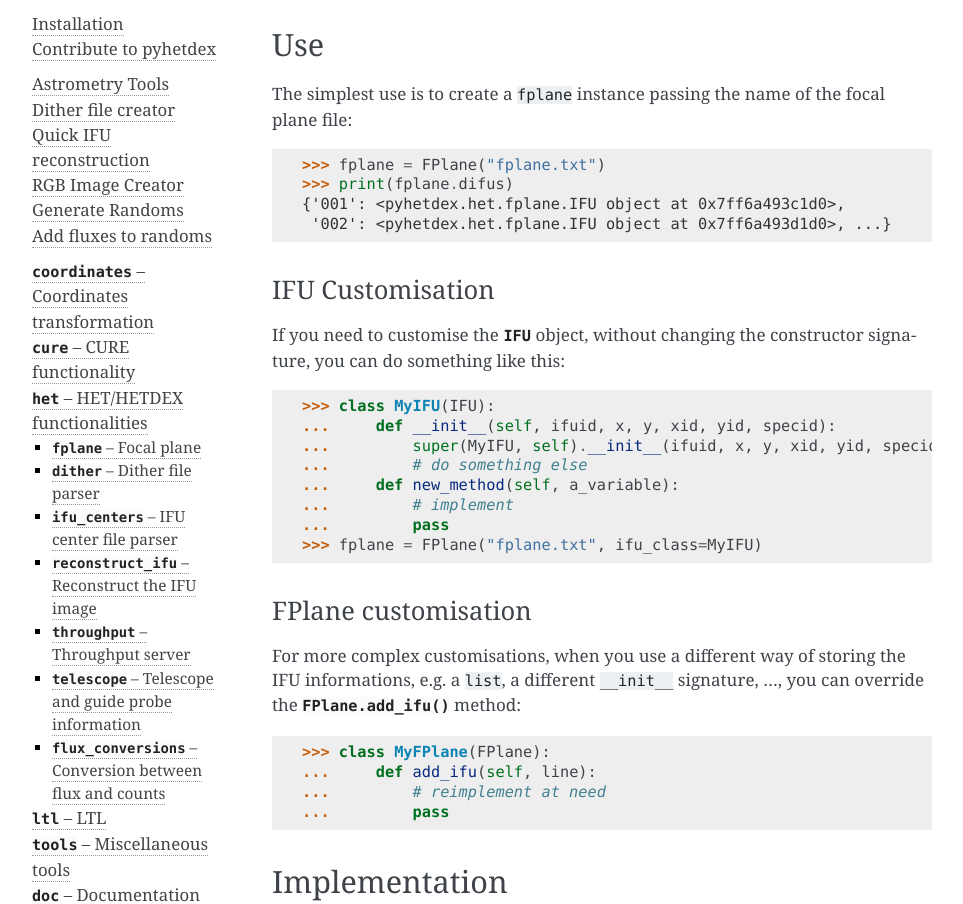
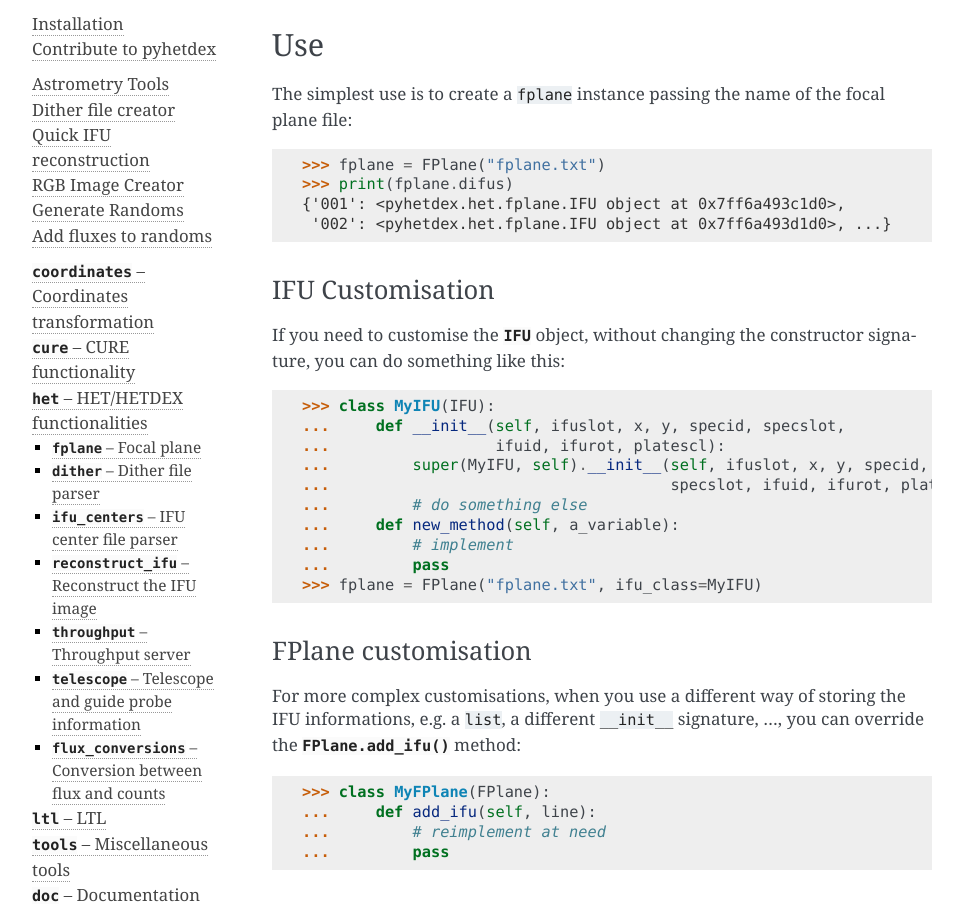
Before and after one commit to HETDEX/pyhetdex, a Sphinx documentation site: the page built from doc/source/het/fplane.rst, in a window 1280 px wide. Shown: the part 203-1107 px from the top of the page, without its empty margins (148-1111 px from the left). Built offline with Sphinx 7.4.7, drawn with Linux system fonts in a browser that asks for light colours.

Commit message:
2016-07-26 Francesco Montesano <montefra@mpe.mpg.de>
    * doc/source/het/fplane.rst: update documentation



git-svn-id: svn://luna.mpe.mpg.de/pyhetdex/trunk@203 79f4aad7-2104-455e-8097-9644d3262b72

```diff
--- a/doc/source/het/fplane.rst
+++ b/doc/source/het/fplane.rst
@@ -29,8 +29,10 @@ signature, you can do something like this:
 .. doctest::
 
     >>> class MyIFU(IFU):
-    ...     def __init__(self, ifuid, x, y, xid, yid, specid):
-    ...         super(MyIFU, self).__init__(ifuid, x, y, xid, yid, specid)
+    ...     def __init__(self, ifuslot, x, y, specid, specslot,
+    ...                  ifuid, ifurot, platescl):
+    ...         super(MyIFU, self).__init__(self, ifuslot, x, y, specid,
+    ...                                     specslot, ifuid, ifurot, platescl)
     ...         # do something else
     ...     def new_method(self, a_variable):
     ...         # implement
```
Also changed, not shown: 1 other file.
